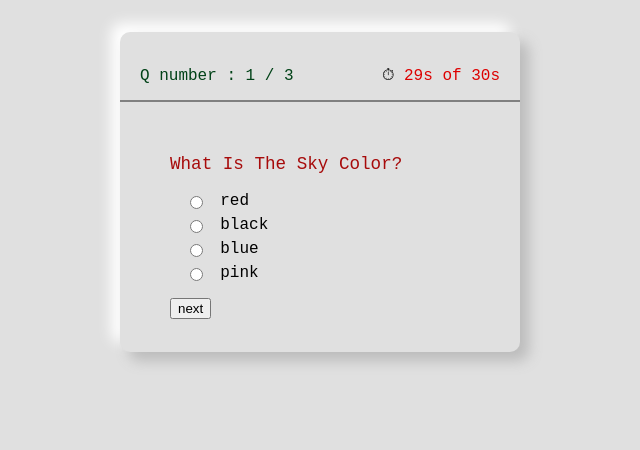
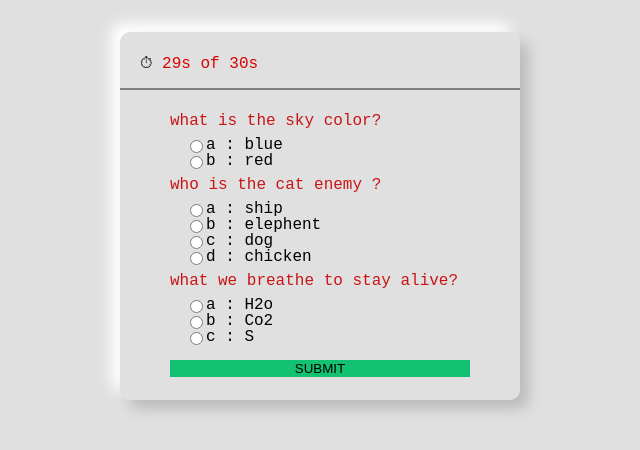
Before and after one commit to YasamanKarimArabgard/quizApp-js, a plain HTML site: page index.htm in a window 1280 px wide. Both pictures are taken after a click on the button "start". Shown: the part 142-592 px from the top of the page, without its empty margins (320-960 px from the left). Drawn offline with Linux system fonts and the light colour scheme.

Commit message:
commit -m "finish basic"

```diff
--- a/index.htm
+++ b/index.htm
@@ -15,7 +15,6 @@
     <h1>Quiz App</h1>
     <div class="container">
         <header id="header-question">
-            <span id="number">Q number : 1 / 3</span>
             <div>
                 <span>&#9201;</span>
                 <span id="timer"></span>
@@ -26,7 +25,9 @@
             <p id="question"></p>
             <div id="answer-content"></div>
             <div class=" buttons">
-                <button type="reset" id="next">next</button>
+                <!-- <button id="previous">Previous Question</button>
+                <button id="next">Next Question</button> -->
+                <button type="button" id="submit">SUBMIT</button>
             </div>
         </form>
         <div id="timeover">TIME IS OVER!</div>
--- a/quiz.js
+++ b/quiz.js
@@ -1,56 +1,48 @@
-let option = document.querySelectorAll(".option");
-let nextbtn = document.getElementById("next");
-let prev = document.getElementById("prev");
+let submitButton = document.getElementById("submit");
+let nextButton = document.getElementById("next");
+let prev = document.getElementById("previous");
 let questionP = document.getElementById("question");
 let form = document.getElementById("active");
 let startbtn = document.getElementById("start");
 let headerQuestion = document.getElementById("header-question");
-let questionNumber = document.getElementById("number");
 let timer = document.getElementById("timer");
 let timeOver = document.getElementById("timeover");
 let answerContent = document.getElementById("answer-content");
-let questionNum = 1;
 let sec = 30;
 let i = 0;
 
 //our questions
 const myQuestion = [{
-        id: 1,
         question: "what is the sky color?",
-        answers: ["red", "black", "blue", "pink"],
+        answers: {
+            a: "blue",
+            b: "red"
+        },
+        correctAnswer: "a",
+    },
+    {
+        question: "who is the cat enemy ? ",
+        answers: {
+            a: "ship",
+            b: "elephent",
+            c: "dog",
+            d: "chicken"
+        },
         correctAnswer: "c",
     },
     {
-        id: 2,
-        question: "who is the cat enemy ? ",
-        answers: ["ship", "elephent", "dog", "chicken"],
-        correctAnswer: "c",
-    },
-    {
-        id: 3,
         question: "what we breathe to stay alive?",
-        answers: ["H2o", "Co2", "S", "Br"],
+        answers: {
+            a: "H2o",
+            b: "Co2",
+            c: "S"
+        },
         correctAnswer: "a",
     },
 ];
 
-//show next question
-nextbtn.addEventListener("click", function nextQuestion() {
-    buildQuiz();
-    questionPlus();
-});
-
-const questionPlus = () => {
-    questionNumber.innerHTML = "Q number : " + questionNum + " / 3"; //when click on next the q number++;
-    questionNum++;
-    if (questionNum == 3) {
-        return;
-    }
-}
-
 startbtn.addEventListener("click", function startGame() {
     buildQuiz();
-    questionPlus();
     pageLoad();
     startbtn.remove("#start"); //to hide start button
     form.style.display = "block"; //to show form
@@ -75,14 +67,50 @@ const pageLoad = () => startbtn.onclick = alertMe();
 
 const alertMe = () => setInterval(myTimer, 1000);
 
+const buildQuiz = () => {
+    const output = [];
+    myQuestion.forEach(
+        (question, questionNumber) => {
+            const answers = [];
 
-const buildQuiz = () => {
-    questionP.textContent = myQuestion[i].question;
-    myQuestion[i].answers.forEach((answer) => {
-        answerContent.innerHTML += `<div class="option">
-                <input type="radio" id="${answer}" value="${answer}" />
-                <label for="${answer}">${answer}</label>
-            </div>`
+            for (answer in question.answers) {
+                answers.push(
+                    `<label>
+              <input type="radio" name="question${questionNumber}" value="${answer}">
+              ${answer} :
+              ${question.answers[answer]}
+            </label>`
+                );
+            }
+
+            // add this question and its answers to the output
+            output.push(
+                `<div class="question"> ${question.question} </div>
+          <div class="answers"> ${answers.join('')} </div>`
+            );
+        }
+    );
+    answerContent.innerHTML = output.join('');
+}
+
+
+submitButton.addEventListener("click", () => {
+    const answerContainers = answerContent.querySelectorAll('.answers');
+    let numCorrect = 0;
+
+    myQuestion.forEach((question, questionNumber) => {
+
+        const answerContainer = answerContainers[questionNumber];
+        const selector = `input[name=question${questionNumber}]:checked`;
+        const userAnswer = (answerContainer.querySelector(selector) || {}).value;
+
+        if (userAnswer === question.correctAnswer) {
+            numCorrect++;
+            answerContainers[questionNumber].style.color = "darkgreen";
+        } else {
+            answerContainers[questionNumber].style.color = "darkred";
+        }
     });
-    i++;
-};
+
+    resultsContainer.innerHTML = `${numCorrect} out of ${myQuestion.length}`;
+});
--- a/style.css
+++ b/style.css
@@ -142,7 +142,7 @@ table {
 
 .container {
     display: flex;
-    height: 20rem;
+    height: 23rem;
     width: 25rem;
     background-color: whitesmoke;
     margin-top: 3%;
@@ -162,14 +162,6 @@ form {
     justify-content: space-around;
 }
 
-form P {
-    display: flex;
-    padding: 5% 0%;
-    font-size: 1.1rem;
-    color: rgb(167, 11, 11);
-    text-transform: capitalize;
-}
-
 .buttons {
     height: 3rem;
     display: flex;
@@ -179,26 +171,24 @@ form P {
     width: 100%;
 }
 
-.option:active,
-.option:hover {
-    background-color: rgb(201, 201, 201);
+.buttons button {
+    display: flex;
+    justify-content: center;
+    width: 100%;
+    outline: none;
+    border: none;
+    background-color: rgb(19, 194, 112);
 }
 
-.option {
-    height: 1.5rem;
-    display: flex;
-    align-items: center;
-    padding-left: 5%;
+.buttons button:hover {
+    outline: none;
+    background-color: rgb(18, 161, 94);
+    color: azure;
 }
 
-.option input[type="radio"]:checked+label {
-    background-color: rgba(255, 32, 32, 0.452);
-    transition: 0.5s ease;
-}
-
-.option input[valid]:checked+label {
-    background-color: rgba(88, 223, 133, 0.5);
-    transition: 0.5s ease;
+.question {
+    color: rgb(201, 21, 21);
+    padding: 0.5rem 0;
 }
 
 label {
```
